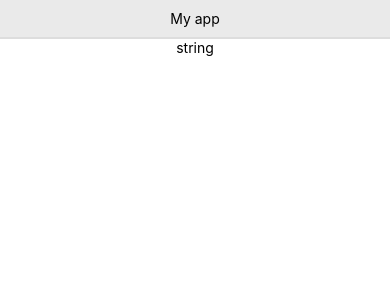
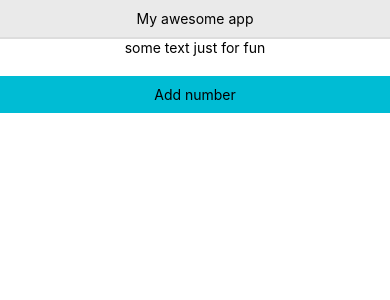
Before and after one commit to OlegFilonchuk/RNA, a React Native app: screen / in a window 390 px wide. Shown: the top 300 px of the page. Built offline with nearby package versions, Linux system fonts and the light colour scheme.

Commit message:
add list-item

```diff
--- a/App.js
+++ b/App.js
@@ -1,16 +1,27 @@
 import React from 'react';
 import { StyleSheet, Text, View } from 'react-native';
 import Nav from './src/Nav/nav'
+import Generator from "./src/Generator/generator"
 
-export default function App() {
-  return (
-    <View style={styles.container}>
-      <Nav/>
-      <View>
-        <Text>{'string'}</Text>
+export default class App extends React.Component {
+
+  state = {
+    appName: 'My awesome app'
+  }
+
+  onAddRandom = () => {
+    alert('add random')
+  }
+
+  render() {
+    return (
+      <View style={styles.container}>
+        <Nav appName={this.state.appName}/>
+        <Text>{'some text just for fun'}</Text>
+        <Generator add={this.onAddRandom}/>
       </View>
-    </View>
-  );
+    )
+  }
 }
 
 const styles = StyleSheet.create({
--- /dev/null
+++ b/src/Generator/generator.js
@@ -0,0 +1,26 @@
+import React from 'react';
+import { StyleSheet, Text, View, TouchableWithoutFeedback } from 'react-native';
+
+const Generator = (props) => (
+  <TouchableWithoutFeedback
+    onPress = {()=> {
+      props.add()
+    }}
+  >
+    <View style={styles.generator}>
+      <Text>Add number</Text>
+    </View>
+  </TouchableWithoutFeedback>
+)
+
+const styles = StyleSheet.create({
+  generator:{
+    padding: 10,
+    alignItems: 'center',
+    backgroundColor: '#00bcd4',
+    width: '100%',
+    marginTop: 20
+  }
+})
+
+export default Generator
--- a/src/Nav/nav.js
+++ b/src/Nav/nav.js
@@ -1,9 +1,9 @@
 import React from 'react';
 import { StyleSheet, Text, View } from 'react-native';
 
-const Nav = () => (
+const Nav = (props) => (
   <View style={styles.nav}>
-    <Text>My app</Text>
+    <Text>{props.appName}</Text>
   </View>
 )
 
@@ -16,7 +16,6 @@ const styles = StyleSheet.create({
     color: 'blue',
     borderBottomWidth: 2,
     borderBottomColor: '#ddd',
-
   }
 })
 
```
Also changed, not shown: src/Generator/list-item.js (added).
